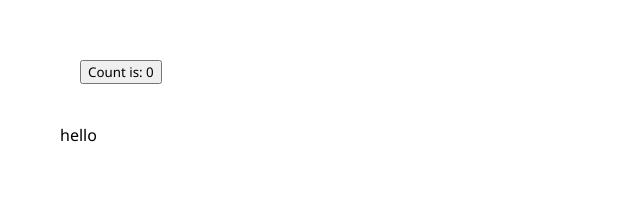
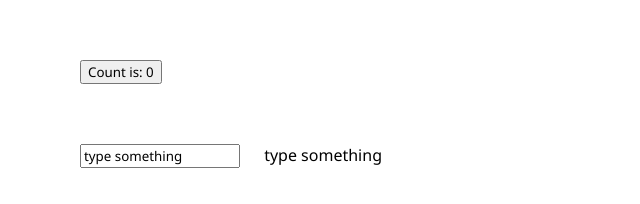
Before and after one commit to Moecax/PWA, a plain HTML site: page game.html in a window 1280 px wide. Shown: the whole page, without its empty margins (0-640 px from the left). Drawn offline with nearby package versions, Linux system fonts and the light colour scheme.

Commit message:
game setup

```diff
--- a/assets/js/game.js
+++ b/assets/js/game.js
@@ -1,7 +1,7 @@
 const apps = Vue.createApp({
   data() {
     return {
-      message: "hello",
+      message: "type something",
     };
   },
 });
--- a/game.html
+++ b/game.html
@@ -10,7 +10,10 @@
     <div id="app">
       <button @click="incrementCount">Count is: {{ count }}</button>
     </div>
-    <div id="hello">{{message}}</div>
+    <div id="hello">
+      <input type="text" v-model="message" />
+      {{message}}
+    </div>
 
     <script src="https://unpkg.com/vue@3"></script>
     <script>
```
